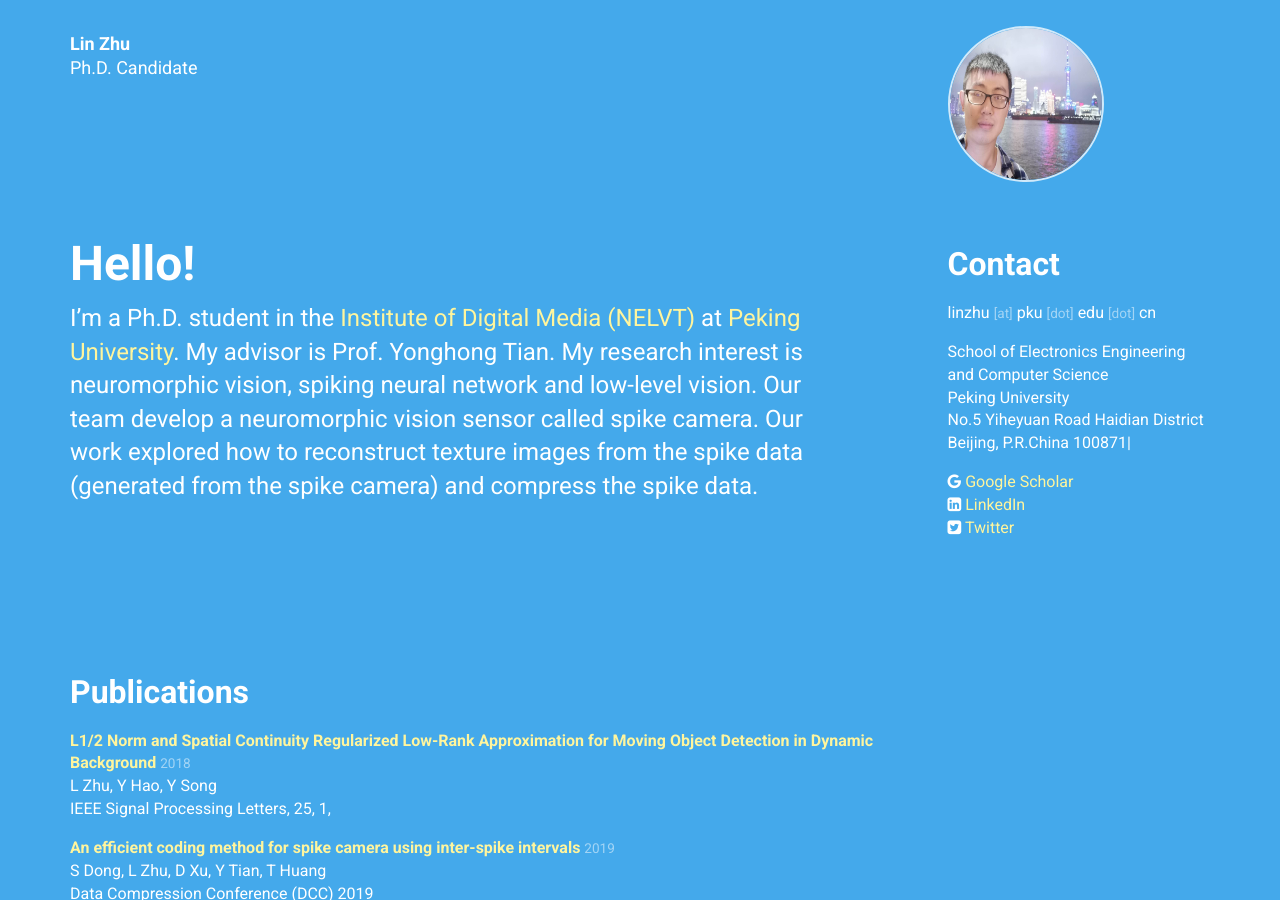
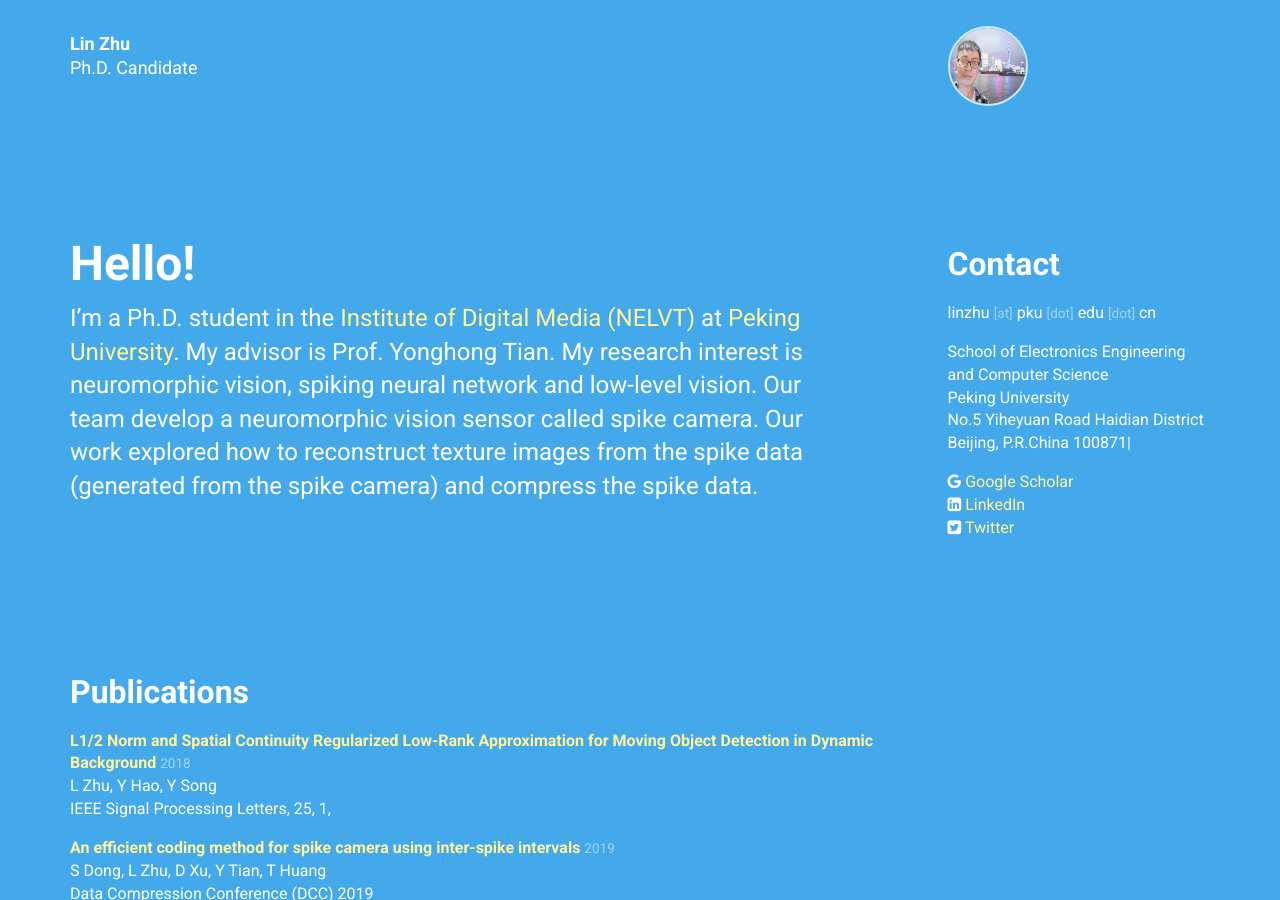
Before and after one commit to Crazyspike/home, a Jekyll site: the page built from index.html, in a window 1280 px wide and 900 px high. Built offline with Jekyll 4.4.1, drawn with Linux system fonts in a browser that asks for light colours; nearby versions of some CDN libraries.

Commit message:
Update albertine.html

```diff
--- a/_layouts/albertine.html
+++ b/_layouts/albertine.html
@@ -63,7 +63,7 @@ It is threatened by habitat loss.
         <div class="col-xs-3 col-lg-3">
           <img src="{{ site.baseurl }}{{ site.data.personal.picture }}"
                class="img-circle"
-               style="margin-top:-6px;width:156px;height:156px;border:2px solid rgba(255,255,255,0.75)">
+               style="margin-top:-6px;width:80px;height:80px;border:2px solid rgba(255,255,255,0.75)">
         </div>
       </div>
     </div>
```
